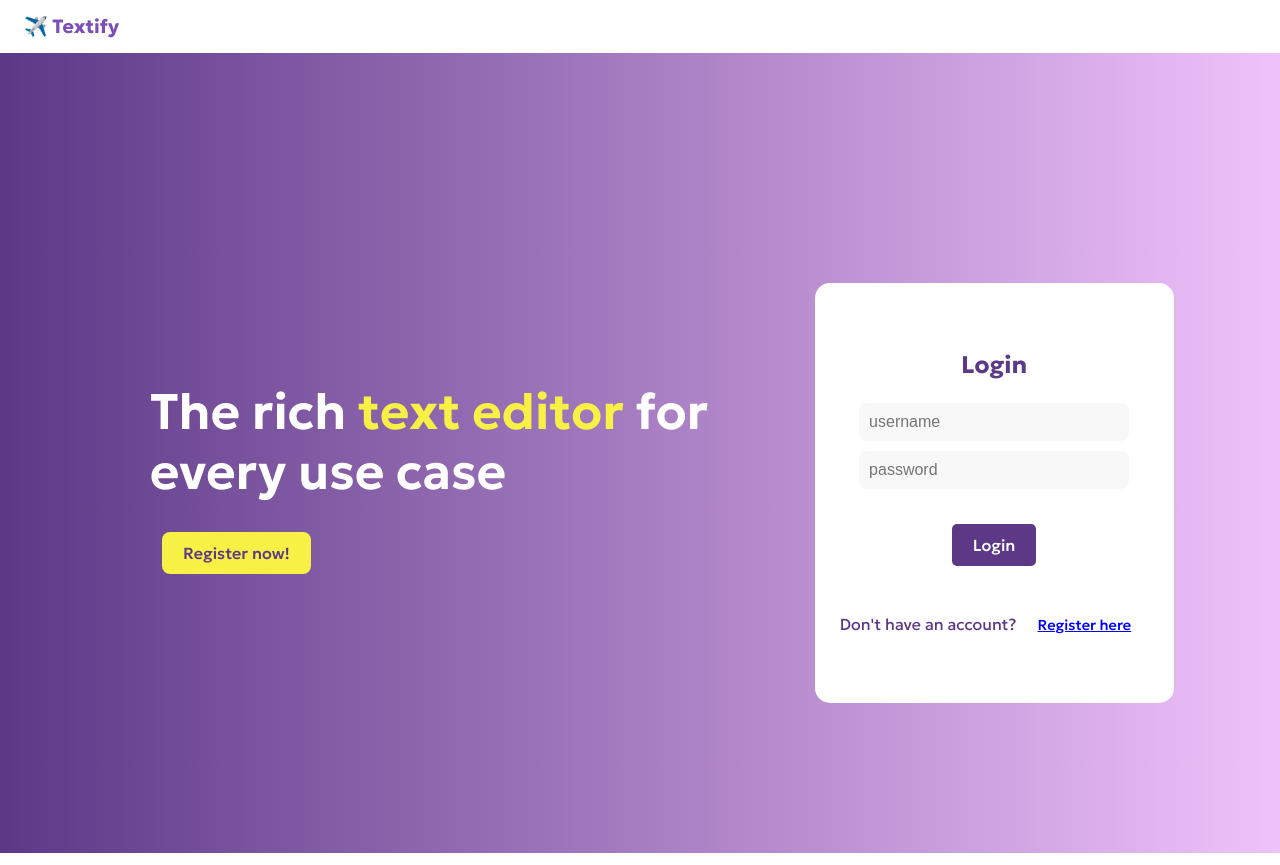
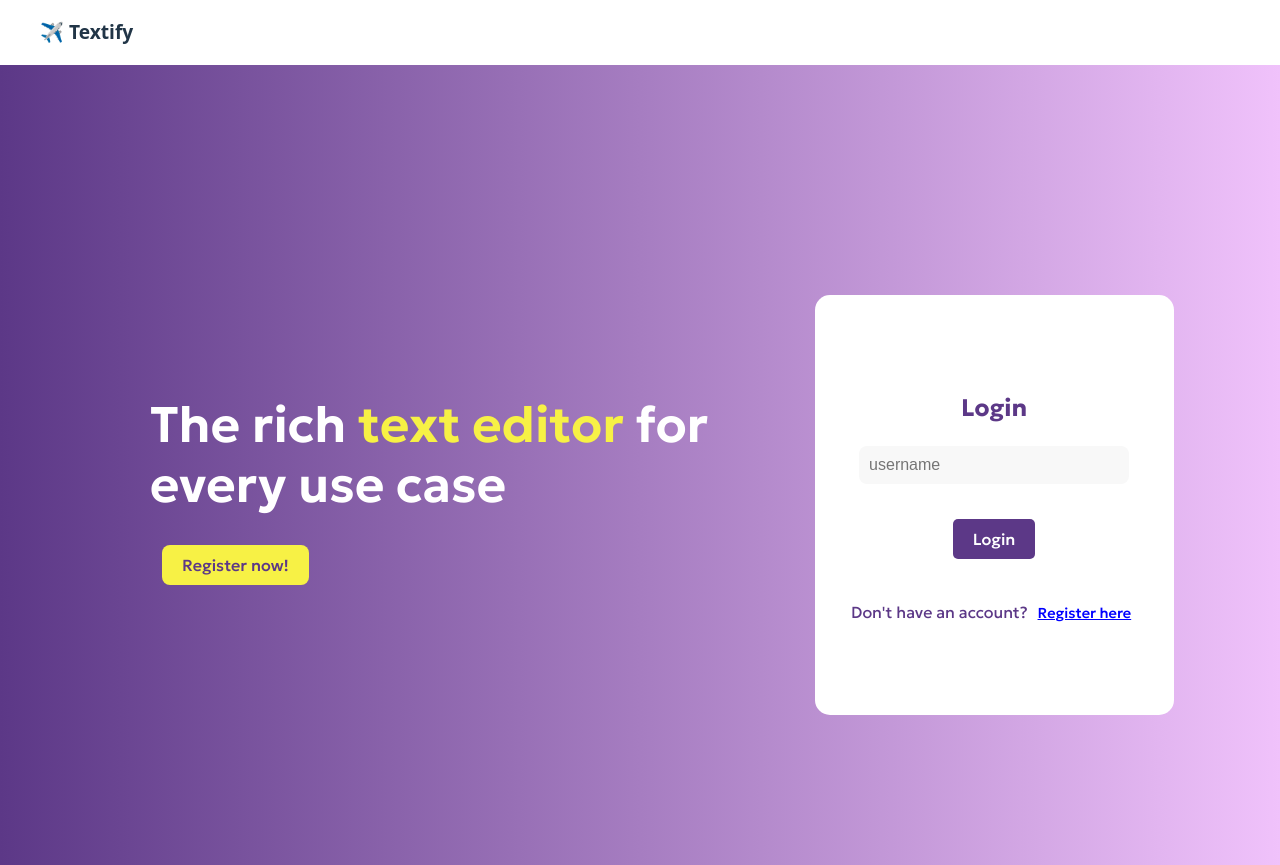
Before and after one commit to tehilabenmoshe/fullStack_p4_react, a React (Vite) app: page / in a window 1280 px wide. Built offline with nearby package versions, Linux system fonts and the light colour scheme; what grapheme-splitter would draw is missing.

Commit message:
more changes

```diff
--- a/src/App.css
+++ b/src/App.css
@@ -1,22 +1,8 @@
 #root {
-  max-width: 1280px;
   margin: 0 auto;
-  padding: 2rem;
-  text-align: center;
 }
 
-.logo {
-  height: 6em;
-  padding: 1.5em;
-  will-change: filter;
-  transition: filter 300ms;
-}
-.logo:hover {
-  filter: drop-shadow(0 0 2em #646cffaa);
-}
-.logo.react:hover {
-  filter: drop-shadow(0 0 2em #61dafbaa);
-}
+
 
 @keyframes logo-spin {
   from {
@@ -32,11 +18,3 @@
     animation: logo-spin infinite 20s linear;
   }
 }
-
-.card {
-  padding: 2em;
-}
-
-.read-the-docs {
-  color: #888;
-}
--- a/src/App.jsx
+++ b/src/App.jsx
@@ -1,19 +1,16 @@
-import { BrowserRouter as Router, Routes, Route } from 'react-router-dom'
-import React from 'react';
-import EditorTextPage from './pages/EditTextPage';
-import { useState, useEffect } from 'react';
-import LoginPage from './pages/LoginPage'
-import Navbar from './components/Navbar'
-
+// src/App.jsx
+import './App.css';
+import React, { useState, useEffect } from 'react';
+import LoginView from './components/LoginView';
+import EditorView from './components/EditorView';
+import Navbar from './components/Navbar';
 
 function App() {
   const [username, setUsername] = useState('');
 
   useEffect(() => {
-    const storedUser = localStorage.getItem('currentUser');
-    if (storedUser) {
-      setUsername(storedUser);
-    }
+    const stored = localStorage.getItem('currentUser');
+    if (stored) setUsername(stored);
   }, []);
 
   const handleLogout = () => {
@@ -21,19 +18,16 @@ function App() {
     setUsername('');
   };
 
-
-
   return (
     <div className="App">
       <Navbar username={username} onLogout={handleLogout} />
-      {!username ? (
-        <LoginPage setUsername={setUsername} />
+      {username ? (
+        <EditorView username={username} /> //if the user already log in-> show the editor comp
       ) : (
-        <EditorTextPage username={username} />
+        <LoginView setUsername={setUsername} />//if not-> show the login comp
       )}
     </div>
   );
-
 }
 
 export default App;
--- a/src/pages/EditTextPage.jsx
+++ b/src/components/EditorView.jsx
@@ -2,10 +2,10 @@ import React, { useState } from 'react';
 import TextDisplay from '../components/TextDisplay';
 import TextEditor from '../components/TextEditor';
 import VirtualKeyboard from '../components/VirtualKeyboard';
-import '../styles/EditTextPage.css';
+import '../styles/EditorView.css';
 
 
-const EditTextPage = ({ username }) => {
+const EditorView = ({ username }) => {
   const [text, setText] = useState('');
   const [cursorPosition, setCursorPosition] = useState(0);
   const [fileName, setFileName] = useState('');
@@ -121,4 +121,4 @@ const EditTextPage = ({ username }) => {
 
 };
 
-export default EditTextPage;
+export default EditorView;
--- a/src/pages/LoginPage.jsx
+++ b/src/components/LoginView.jsx
@@ -1,7 +1,7 @@
 import React, { useState } from 'react';
-import '../styles/LoginPage.css';
+import '../styles/LoginView.css';
 
-const LoginPage = ({ setUsername }) => {
+const LoginView  = ({ setUsername }) => {
   const [inputName, setInputName] = useState('');
   const [isRegistered, setIsRegistered] = useState(true);
 
@@ -40,8 +40,6 @@ const LoginPage = ({ setUsername }) => {
         <button className="register-btn1">Register now!</button>
       </div>
 
-
-
       <div className="login-box">
         <h2>{isRegistered ? 'Login' : 'Register'}</h2>
         <input
@@ -50,12 +48,7 @@ const LoginPage = ({ setUsername }) => {
           value={inputName}
           onChange={(e) => setInputName(e.target.value)}
         />
-        <input
-          type="text"
-          placeholder="password"
-          value={inputName}
-          onChange={(e) => setInputName(e.target.value)}
-        />
+
         {isRegistered ? (
           <button className="login-btn"onClick={handleLogin}>Login</button>
         ) : (
@@ -73,4 +66,4 @@ const LoginPage = ({ setUsername }) => {
 
 };
 
-export default LoginPage;
+export default LoginView ;
--- a/src/index.css
+++ b/src/index.css
@@ -1,5 +1,6 @@
+@import url("https://fonts.googleapis.com/css2?family=Urbanist:ital,wght@0,100..900;1,100..900&display=swap?family=Geologica:wght@100..900&" );
 :root {
-  font-family: system-ui, Avenir, Helvetica, Arial, sans-serif;
+  font-family: system-ui, Avenir, Helvetica, Arial, sans-serif, 'Geologica';
   line-height: 1.5;
   font-weight: 400;
 
@@ -24,7 +25,6 @@ a:hover {
 
 body {
   margin: 0;
-
   place-items: center;
   min-width: 320px;
   min-height: 100vh;
@@ -37,13 +37,11 @@ h1 {
 
 button {
   border-radius: 8px;
-  border: 1px solid transparent;
-  padding: 0.6em 1.2em;
   font-size: 1em;
   font-weight: 500;
   font-family: inherit;
   cursor: pointer;
-  transition: border-color 0.25s;
+  border: none;
 }
 button:hover {
   border-color: #646cff;
--- a/src/styles/EditTextPage.css
+++ b/src/styles/EditorView.css
@@ -1,9 +1,13 @@
+@import url("https://fonts.googleapis.com/css2?family=Urbanist:ital,wght@0,100..900;1,100..900&display=swap?family=Geologica:wght@100..900&" );
+
  .edit-text-page {
     display: flex;
     flex-direction: column;
     align-items: center;
     gap: 20px;
     padding: 20px;
+    background: linear-gradient(to right, #8b69b4, #c69ad1);
+    font-family: 'Geologica';
   }
 
   .text-area-container {
@@ -34,7 +38,6 @@
 
 
   .text-title {
-    font-family: 'arial', sans-serif;
     color: #137083;
     font-size: 1.5rem;
     margin-bottom: 10px;
--- a/src/styles/Navbar.css
+++ b/src/styles/Navbar.css
@@ -2,25 +2,19 @@
 
 
 .navbar {
-    font-family: 'Geologica';
-    width: 100vw;
-    position: relative; /* או fixed אם את רוצה שהוא יישאר תמיד למעלה */
-    top: 0;
-    left: 0;
-    background-color: #ffffff;
   display: flex;
   justify-content: space-between;
   align-items: center;
-    padding: 12px 24px;
-    box-sizing: border-box; /* חשוב כדי שה-padding לא יחרוג מה־100vw */
-    color: #7d4eb6;
-    z-index: 999;
+  padding: 18px 40px;
+  background-color: #fff;
+  width: 100%;
+  box-sizing: border-box;
+}
 
-  }
 
 .logo {
   font-size: 1.2rem;
-    font-weight: bold;
+  font-weight: 600;
 
 }
 
@@ -28,19 +22,23 @@
   display: flex;
   align-items: center;
   gap: 12px;
+  white-space: nowrap;
 }
 
 .username {
   font-size: 1rem;
-    opacity: 0.9;
+  white-space: nowrap;
 }
 
 .logout-btn {
   padding: 6px 12px;
-    background-color: #ff6b6b;
+  background-color: #5c3887;
   border: none;
-    border-radius: 4px;
+  border-radius: 6px;
   color: white;
   cursor: pointer;
-    font-weight: bold;
+  font-size: 14px;
+  margin-right: 0; /* חובה! */
+  font-weight: 400;
+
 }
```
Also changed, not shown: src/styles/LoginView.css (renamed from src/styles/LoginPage.css). Lines whose indentation alone changed are shown as unchanged.
